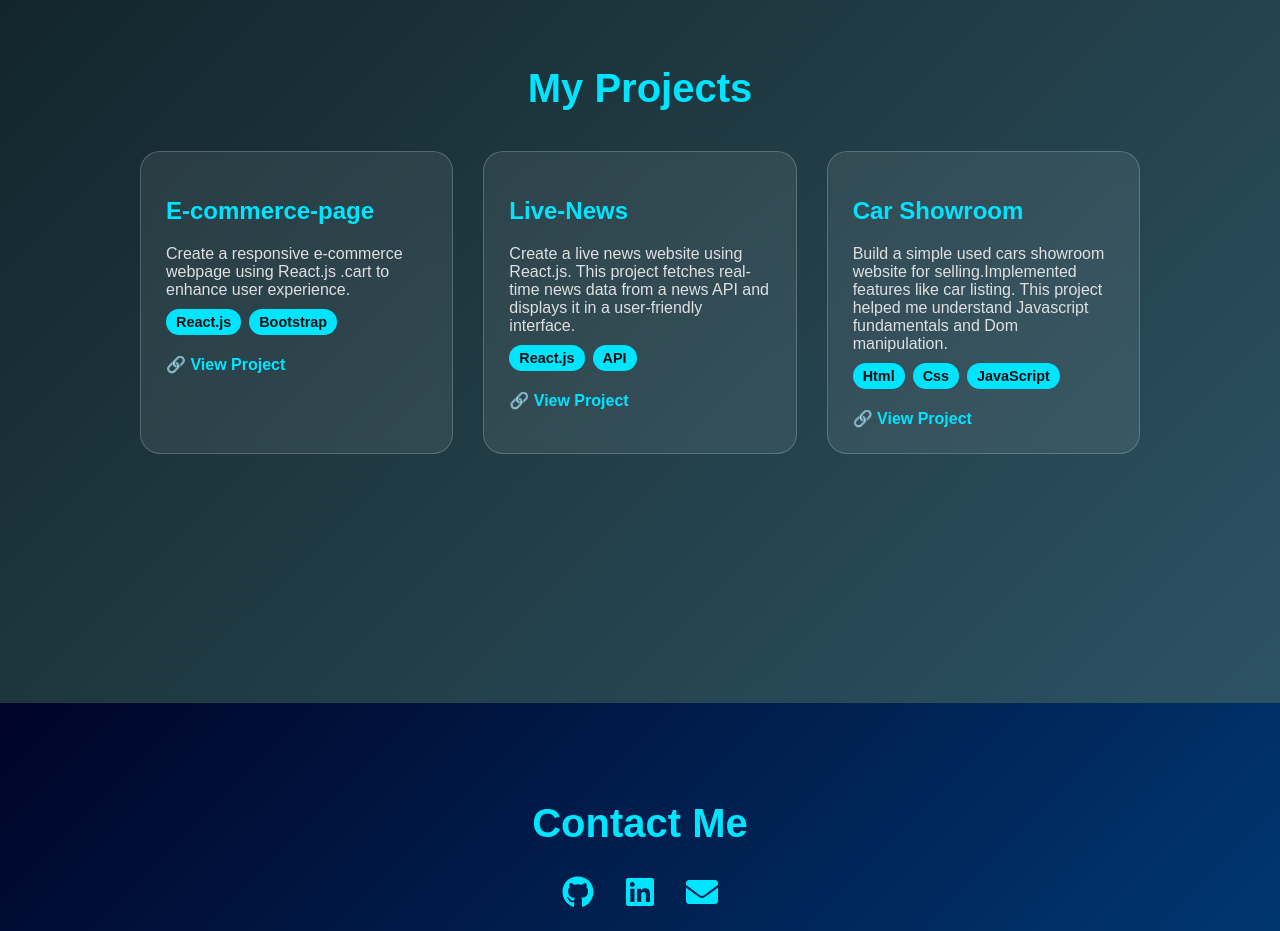
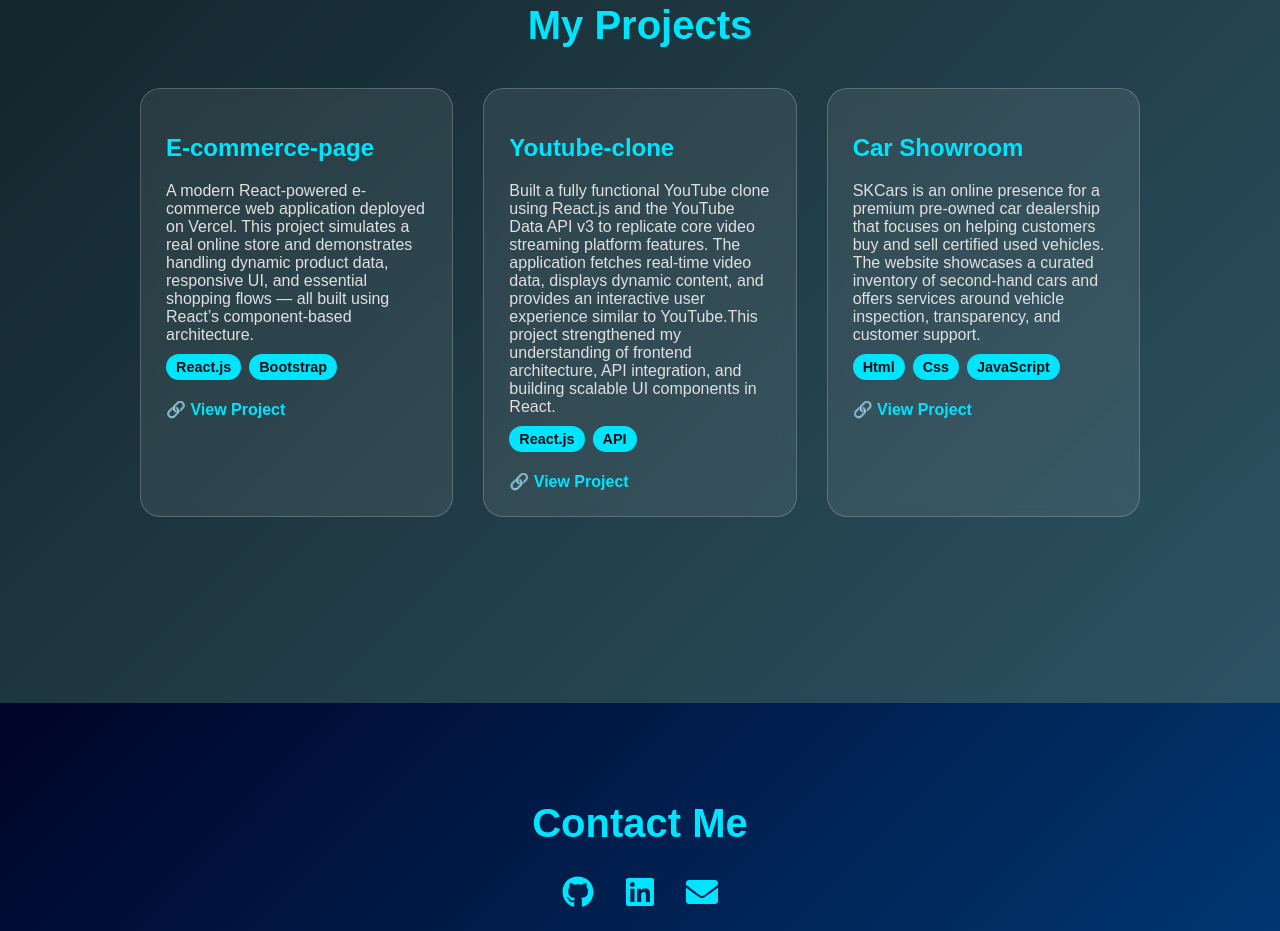
Before and after one commit to bharathganesh45/Bharath-portfolio, a React (Create React App) app: page / in a window 1280 px wide. Shown: the part 2060-2991 px from the top of the page. Built offline with nearby package versions, Linux system fonts and the light colour scheme.

Commit message:
Update project files

```diff
--- a/src/components/Project.jsx
+++ b/src/components/Project.jsx
@@ -7,21 +7,21 @@
      {
       title: "E-commerce-page",
       description:
-        "Create a responsive e-commerce webpage using React.js .cart to enhance user experience.",
+        "A modern React-powered e-commerce web application deployed on Vercel. This project simulates a real online store and demonstrates handling dynamic product data, responsive UI, and essential shopping flows — all built using React’s component-based architecture.",
       tech: ["React.js", "Bootstrap"],
-      link: "",
+      link: "https://e-commerce-react-chi-nine.vercel.app/",
     },
     {
-      title: "Live-News",
+      title: "Youtube-clone",
       description:
-        "Create a live news website using React.js. This project fetches real-time news data from a news API and displays it in a user-friendly interface.",
+        "Built a fully functional YouTube clone using React.js and the YouTube Data API v3 to replicate core video streaming platform features. The application fetches real-time video data, displays dynamic content, and provides an interactive user experience similar to YouTube.This project strengthened my understanding of frontend architecture, API integration, and building scalable UI components in React.",
       tech: ["React.js","API"],
-      link: "",
+      link: "https://youtube-clone-lake-ten.vercel.app/",
     },
     {
       title: "Car Showroom",
       description:
-        "Build a simple used cars showroom website for selling.Implemented features like car listing. This project helped me understand Javascript fundamentals and Dom manipulation. ",
+        "SKCars is an online presence for a premium pre-owned car dealership that focuses on helping customers buy and sell certified used vehicles. The website showcases a curated inventory of second-hand cars and offers services around vehicle inspection, transparency, and customer support. ",
       tech: ["Html", "Css", "JavaScript"],
       link: "https://www.skcars.in/",
 
```
